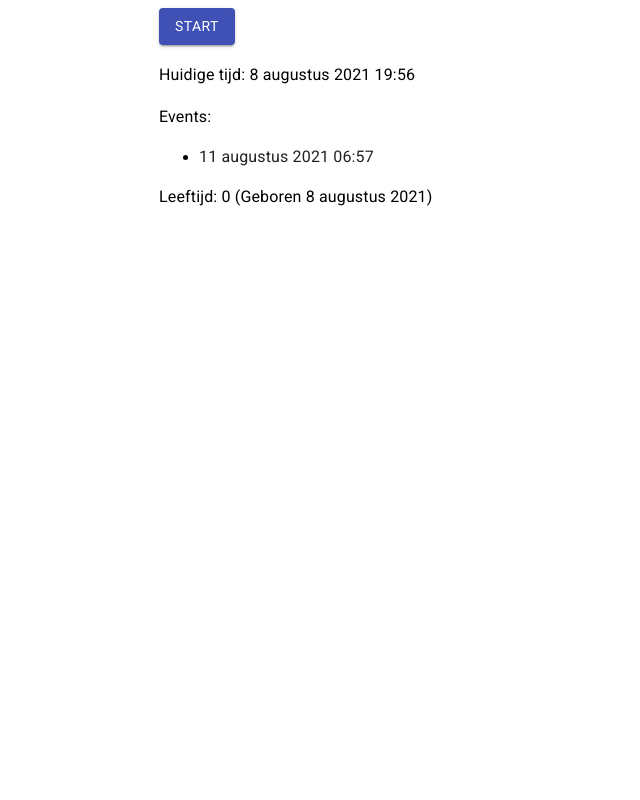
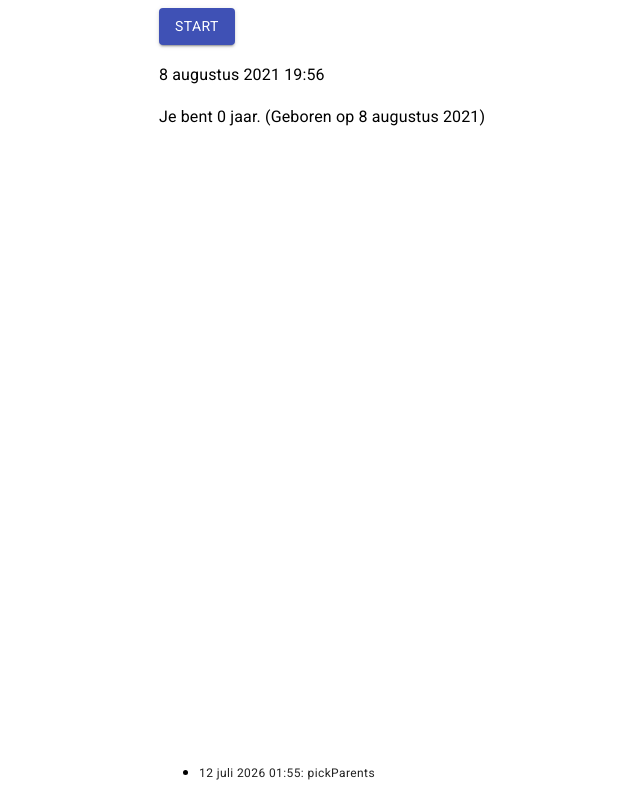
Before and after one commit to ThomasStock/onehundredyears, a React (Create React App) app: page / in a window 1280 px wide. Shown: the whole page, without its empty margins (205-845 px from the left). Built offline with nearby package versions, Linux system fonts and the light colour scheme.

Commit message:
show eventcomponent

```diff
--- a/src/App.tsx
+++ b/src/App.tsx
@@ -3,15 +3,19 @@ import useLife from './life/useLife'
 import dayjs from 'dayjs'
 import 'dayjs/locale/nl-be'
 import localizedFormat from 'dayjs/plugin/localizedFormat'
+import duration from 'dayjs/plugin/duration'
+import EventComponent from './life/events/EventComponent'
 dayjs.extend(localizedFormat)
 dayjs.locale('nl-be')
+dayjs.extend(duration)
 
 const App = () => {
-	const { date, start, stop, running, birthDate, events } = useLife()
+	const { date, start, stop, running, birthDate, events, currentEvent } = useLife()
 
 	const toggleTime = () => (running ? stop() : start())
 
 	const age = date.diff(birthDate, 'year')
+	console.log('currentEvent', currentEvent)
 
 	return (
 		<Container maxWidth="sm">
@@ -20,20 +24,22 @@ const App = () => {
 			</Button>
 			<br />
 			<br />
-			<Typography>Huidige tijd: {date.format('LL LT')}</Typography>
+			<Typography>{date.format('LL LT')}</Typography>
 			<br />
-			<Typography>Events:</Typography>
-			<ul>
+
+			<Typography>
+				Je bent {age} jaar. (Geboren op {birthDate.format('LL')})
+			</Typography>
+			{currentEvent && <EventComponent eventData={currentEvent} />}
+			<ul style={{ position: 'fixed', bottom: 0 }}>
 				{[...events].reverse().map((event, index) => (
-					<li>
-						<Typography color={index ? 'textSecondary' : 'textPrimary'}>{event.format('LL LT')}</Typography>
+					<li key={index}>
+						<Typography variant="caption" color={index ? 'textSecondary' : 'textPrimary'}>
+							{event.date.format('LL LT')}: {event.key}
+						</Typography>
 					</li>
 				))}
 			</ul>
-
-			<Typography>
-				Leeftijd: {age} (Geboren {birthDate.format('LL')})
-			</Typography>
 		</Container>
 	)
 }
--- a/src/life/events.ts
+++ /dev/null
@@ -1,16 +0,0 @@
-import { Dayjs, OpUnitType } from 'dayjs'
-
-const steps: OpUnitType[] = ['minute', 'hour', 'day', 'week', 'month', 'year']
-export const getNewEvent = (currentDate: Dayjs) => {
-	const step = Math.round(Math.random() * (steps.length - 1))
-	let newEventDate = currentDate
-	for (let i = step; i >= 0; i--) {
-		const num = (Math.random() * 60) / (i + 1)
-		newEventDate = newEventDate.add(num, steps[i])
-	}
-	return newEventDate
-}
-
-export const getNextEvent = (events: Dayjs[]) => {
-	return events[events.length - 1]
-}
--- /dev/null
+++ b/src/life/events/EventComponent.tsx
@@ -0,0 +1,11 @@
+import { EventData } from './types'
+
+interface Props {
+	eventData: EventData
+}
+
+const EventComponent = ({ eventData }: Props) => {
+	return <>{JSON.stringify(eventData)}</>
+}
+
+export default EventComponent
--- /dev/null
+++ b/src/life/events/data/pickParents.ts
@@ -0,0 +1,29 @@
+import { EventConfig } from '../types'
+
+const pickParents: EventConfig = {
+	key: 'pickParents',
+	title: 'Een koppel bezoekt het weeshuis.',
+	chance: 100,
+	age: {
+		min: 4,
+		max: 6,
+	},
+	choices: [
+		{
+			key: 'cute',
+			description: 'Wees schattig',
+			onSelect: () => {
+				console.log('pick cute')
+			},
+		},
+		{
+			key: 'tantrum',
+			description: 'Begin hard te huilen',
+			onSelect: () => {
+				console.log('pick tantrum')
+			},
+		},
+	],
+}
+
+export default pickParents
--- /dev/null
+++ b/src/life/events/types.ts
@@ -0,0 +1,25 @@
+import { Dayjs } from 'dayjs'
+
+interface EventAge {
+	min?: number
+	max?: number
+}
+
+interface ChoiceData {
+	key: string
+	description: string
+	onSelect: () => void
+}
+
+export interface EventConfig {
+	key: string
+	title: string
+	chance: number
+	age: EventAge
+	choices: ChoiceData[]
+}
+
+export interface EventData {
+	key: string
+	date: Dayjs
+}
--- /dev/null
+++ b/src/life/events/utils.ts
@@ -0,0 +1,31 @@
+import dayjs, { Dayjs, OpUnitType } from 'dayjs'
+import { EventConfig, EventData } from './types'
+
+const steps: OpUnitType[] = ['minute', 'hour', 'day', 'week', 'month', 'year']
+
+export const makeRandomEvent = (currentDate: Dayjs) => {
+	const step = Math.round(Math.random() * (steps.length - 1))
+	let newEventDate = currentDate
+	for (let i = step; i >= 0; i--) {
+		const num = (Math.random() * 60) / (i + 1)
+		newEventDate = newEventDate.add(num, steps[i])
+	}
+	return newEventDate
+}
+
+const getRandomAge = (minAge = 0, maxAge = 100) => {
+	const min = dayjs.duration(minAge, 'years').asMilliseconds()
+	const max = dayjs.duration(maxAge, 'years').asMilliseconds()
+	const ms = Math.random() * (max - min) + min
+	return dayjs.duration(ms)
+}
+
+export const generateEvent = (birthDate: Dayjs, { age, key }: EventConfig) => {
+	const randomAge = getRandomAge(age.min, age.max)
+	const date = birthDate.add(randomAge)
+	return { date, key }
+}
+
+export const getNextEvent = (events: EventData[]) => {
+	return events[events.length - 1]
+}
--- a/src/life/reducer.ts
+++ b/src/life/reducer.ts
@@ -1,19 +1,23 @@
 import { Dayjs } from 'dayjs'
-import { getNewEvent } from './events'
+import pickParents from './events/data/pickParents'
+import { EventData } from './events/types'
+import { generateEvent } from './events/utils'
 
 interface State {
 	birthDate: Dayjs
 	date: Dayjs
 	running: boolean
-	events: Dayjs[]
+	events: EventData[]
 }
 
-export const init = (date: Dayjs): State => ({
-	birthDate: date,
-	date,
-	running: false,
-	events: [getNewEvent(date)],
-})
+export const init = (birthDate: Dayjs): State => {
+	return {
+		birthDate,
+		date: birthDate,
+		running: false,
+		events: [generateEvent(birthDate, pickParents)],
+	}
+}
 
 export const reducer = (state: State, action: { type: string; payload?: any }): State => {
 	switch (action.type) {
--- a/src/life/useLife.tsx
+++ b/src/life/useLife.tsx
@@ -1,22 +1,30 @@
 import dayjs from 'dayjs'
-import { useReducer } from 'react'
+import { useMemo, useReducer } from 'react'
 import { init, reducer } from './reducer'
 import anime, { AnimeInstance } from 'animejs'
-import { getNewEvent, getNextEvent } from './events'
+import { getNextEvent } from './events/utils'
 
 let animation: AnimeInstance
 
 const useLife = () => {
 	const [state, dispatch] = useReducer(reducer, dayjs(), init)
+	const { date, events } = state
+	const nextEvent = useMemo(() => getNextEvent(events), [events])
+	const currentEvent = nextEvent.date.valueOf() === date.valueOf() ? nextEvent : undefined
+	console.log('nextEvent.valueOf() ', nextEvent.date.valueOf(), date.valueOf())
 
 	const start = () => {
 		dispatch({ type: 'start' })
 
-		const currentAnimation = { ticks: state.date.valueOf() }
-		const nextEvent = getNextEvent(state.events)
+		if (animation && !animation.completed) {
+			animation.play()
+			return
+		}
+
+		const currentAnimation = { ticks: date.valueOf() }
 		animation = anime({
 			targets: currentAnimation,
-			ticks: nextEvent.valueOf(),
+			ticks: nextEvent.date.valueOf(),
 			duration: 4000,
 
 			change: (anim) => {
@@ -29,27 +37,20 @@ const useLife = () => {
 				}
 			},
 			complete: () => {
+				dispatch({ type: 'progress', payload: nextEvent.date })
 				dispatch({ type: 'stop' })
-				dispatch({ type: 'newEvent', payload: getNewEvent(nextEvent) })
 			},
 		})
 	}
-
-	// useInterval(() => {
-	// 	if (state.running) {
-	// 		dispatch({ type: 'progress', payload: state.date.add(1, steps[0]) })
-	// 	}
-	// }, speeds[0])
 
 	const stop = () => {
 		animation.pause()
 		dispatch({ type: 'stop' })
 	}
 
-	// useEffect(() => () => {}, [])
-
 	return {
 		...state,
+		currentEvent,
 		start,
 		stop,
 	}
```
